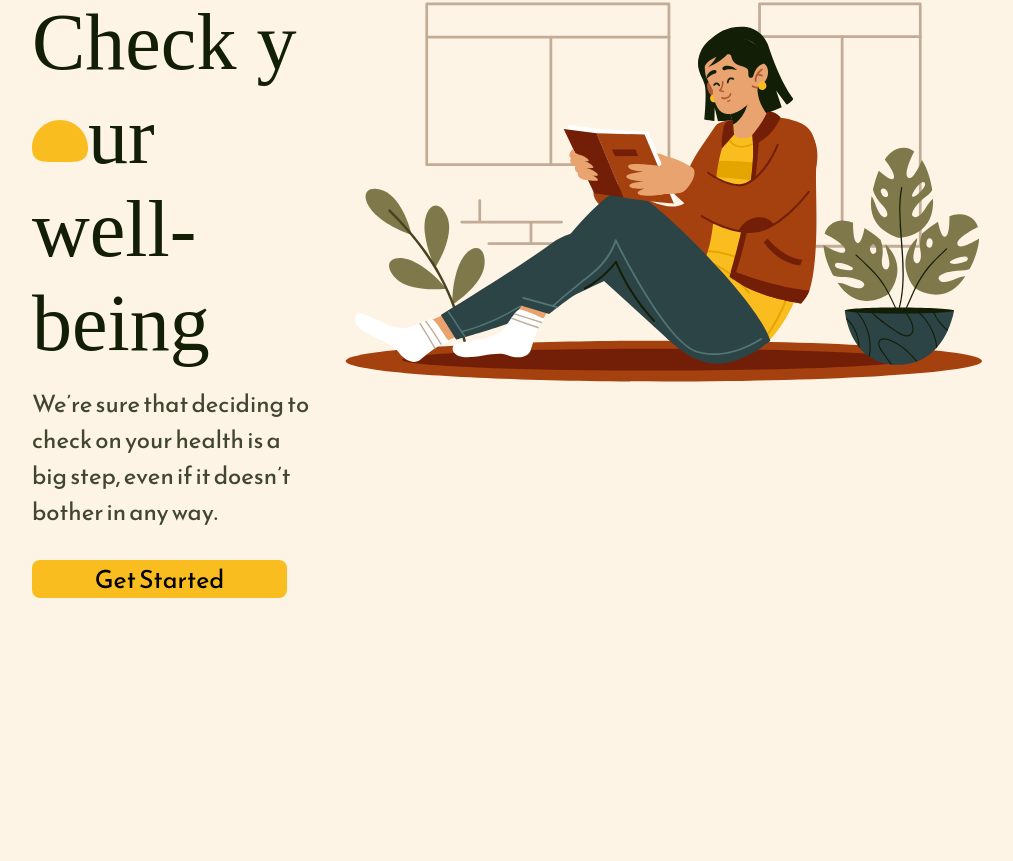
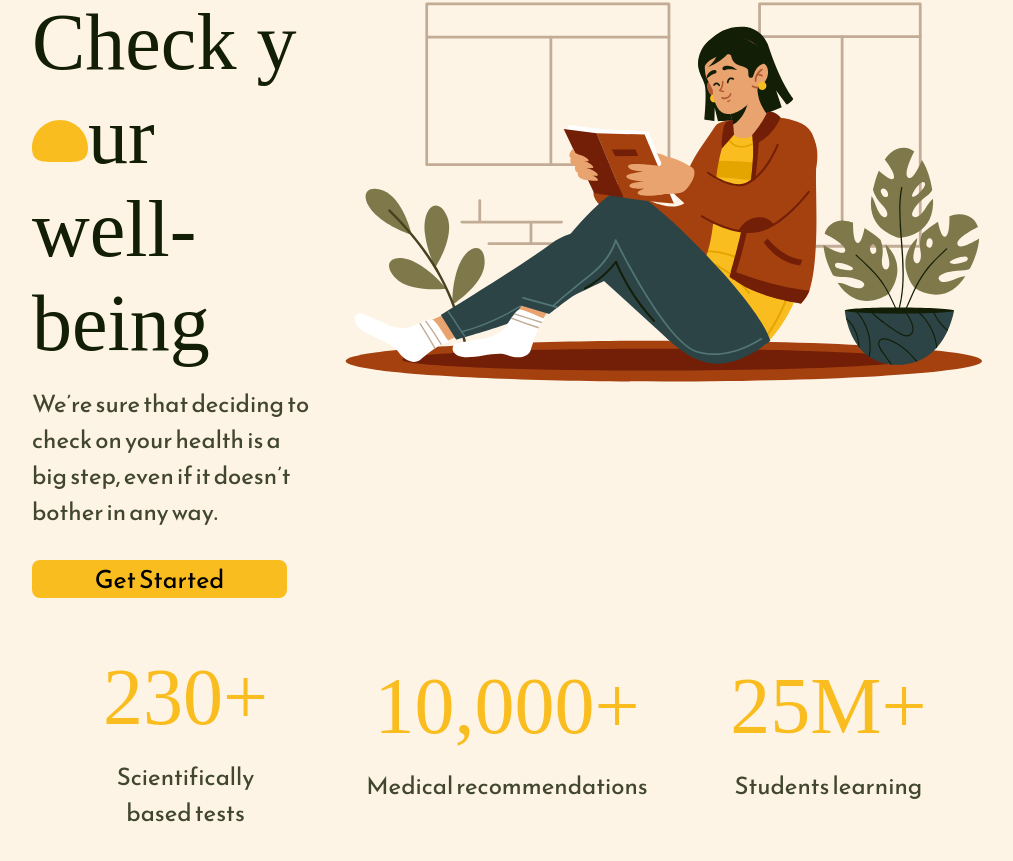
Before and after one commit to KrissDrawing/Medli, a React (Create React App) app: page / in a window 1280 px wide. Shown: the part 237-1098 px from the top of the page, without its empty margins (133-1146 px from the left). Before the commit the page ends 835 px from the top, so only its background shows below. Built offline with nearby package versions, Linux system fonts and the light colour scheme; a web font is replaced by a local one.

Commit message:
Added achivements and achivement section

```diff
--- a/src/App.js
+++ b/src/App.js
@@ -2,7 +2,8 @@ import React from "react";
 import "./App.css";
 import { BrowserRouter as Router, Route, Switch, Redirect } from "react-router-dom";
 import NavBar from "Components/Navigation/NavBar";
-import Hero from "Sections/Hero";
+import Hero from "Sections/Hero/Hero";
+import Achievements from "Sections/Achievements/Achievements";
 
 const App = () => {
   return (
@@ -11,6 +12,7 @@ const App = () => {
       <Switch>
         <Route exact path="/">
           <Hero />
+          <Achievements />
         </Route>
         <Redirect to="/" />
       </Switch>
--- a/src/Components/Utility/Utility.js
+++ b/src/Components/Utility/Utility.js
@@ -19,7 +19,12 @@ export const H2 = styled.h2`
 export const H2Light = styled.h2`
   font-family: "Rozha One", serif;
   color: ${({ theme }) => theme.colors.primary};
+  margin-bottom: 6px;
   font-size: 80px;
+
+  @media (min-width: ${({ theme }) => theme.screenSize.md}) {
+    margin-bottom: 16px;
+  }
 `;
 
 export const H4 = styled.h4`
--- /dev/null
+++ b/src/Sections/Achievements/Achievements.js
@@ -0,0 +1,26 @@
+import React from "react";
+import styled from "styled-components";
+import AchivementCard from "./AchivementCard";
+
+const Wrapper = styled.section`
+  display: flex;
+  width: 100%;
+  flex-wrap: wrap;
+  justify-content: space-around;
+  align-items: center;
+`;
+
+const Achievements = () => {
+  return (
+    <Wrapper>
+      <AchivementCard heading="230+">
+        Scientifically <br />
+        based tests
+      </AchivementCard>
+      <AchivementCard heading="10,000+">Medical recommendations</AchivementCard>
+      <AchivementCard heading="25M+">Students learning</AchivementCard>
+    </Wrapper>
+  );
+};
+
+export default Achievements;
--- /dev/null
+++ b/src/Sections/Achievements/AchivementCard.js
@@ -0,0 +1,32 @@
+import React from "react";
+import PropTypes from "prop-types";
+import styled from "styled-components";
+import { H2Light, Paragraph } from "Components/Utility/Utility";
+
+const Wrapper = styled.div`
+  display: flex;
+  flex-direction: column;
+  align-items: center;
+  text-align: center;
+  min-width: 253px;
+  max-width: 359px;
+  min-height: 130px;
+  max-height: 160px;
+  margin-bottom: 108px;
+`;
+
+const AchivementCard = ({ heading, children }) => {
+  return (
+    <Wrapper>
+      <H2Light>{heading}</H2Light>
+      <Paragraph>{children}</Paragraph>
+    </Wrapper>
+  );
+};
+
+AchivementCard.propTypes = {
+  heading: PropTypes.string.isRequired,
+  children: PropTypes.node.isRequired,
+};
+
+export default AchivementCard;
--- a/src/Sections/Hero.js
+++ b/src/Sections/Hero/Hero.js
@@ -15,6 +15,7 @@ const Wrapper = styled.section`
   @media (min-width: ${({ theme }) => theme.screenSize.md}) {
     flex-direction: row-reverse;
     height: 434px;
+    margin-bottom: 222px;
   }
 `;
 
```
Also changed, not shown: src/Sections/Hero/heroImg.svg (renamed from src/Sections/heroImg.svg).
